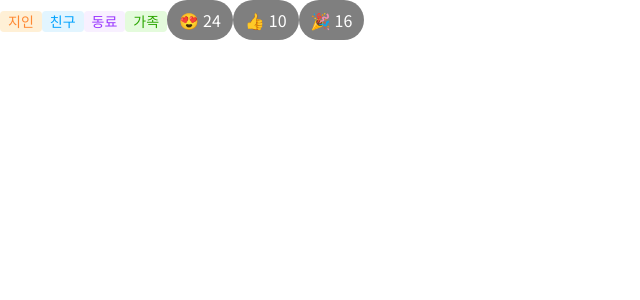
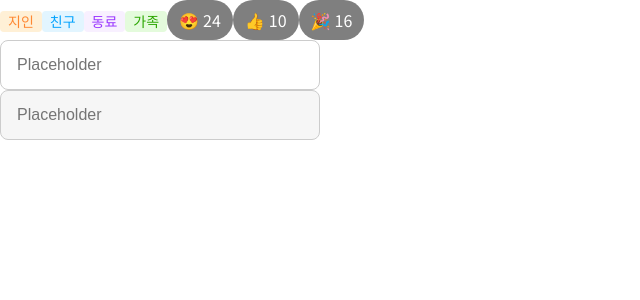
Before and after one commit to naya-h2/PART2-NDHH, a React (Vite) app: page / in a window 1280 px wide. Shown: the top 300 px of the page, without its empty margins (0-640 px from the left). Built offline with nearby package versions, Linux system fonts and the light colour scheme.

Commit message:
feat: input 구현

```diff
--- a/package.json
+++ b/package.json
@@ -26,6 +26,6 @@
     "eslint-plugin-react": "^7.32.2",
     "eslint-plugin-react-hooks": "^4.6.0",
     "eslint-plugin-react-refresh": "^0.4.3",
-    "vite": "^4.4.5"
+    "vite": "^4.5.0"
   }
 }
--- a/src/App.jsx
+++ b/src/App.jsx
@@ -1,4 +1,5 @@
 import Badge from "./components/Badge.jsx";
+import Input from "./components/Input.jsx";
 
 function App() {
   return (
@@ -11,6 +12,8 @@ function App() {
       <Badge num={24}>😍</Badge>
       <Badge num={10}>👍</Badge>
       <Badge num={16}>🎉</Badge>
+      <Input />
+      <Input disabled />
     </>
     // ↑
 
--- /dev/null
+++ b/src/components/Input.jsx
@@ -0,0 +1,70 @@
+import { useState } from "react";
+import styled from "styled-components";
+import { FONT16, FONT12 } from "../styles/FontStyles";
+
+const Input = ({ ...rest }) => {
+  // 에러 상태 확인하기 위해 임의로 에러 상태 추가 (추후 수정)
+  // iserror에 boolean 값 전달해주면 안돼서 state로 falsy, truthy한 값 전달해줌
+  const [error, setError] = useState("");
+
+  const handleInputChange = (e) => {
+    // 길이가 5보다 작을 경우 에러 메시지 표시하기
+    if (e.target.value.length < 5 && e.target.value.length !== 0) {
+      setError("true");
+    } else {
+      setError("");
+    }
+  };
+
+  return (
+    <div>
+      <StyledInput iserror={error} onBlur={handleInputChange} placeholder="Placeholder" {...rest} />
+      {error && <ErrorMessage>Error Message</ErrorMessage>}
+    </div>
+  );
+};
+
+const StyledInput = styled.input`
+  width: 320px;
+  padding: 12px 16px;
+  border-radius: 8px;
+  border: 1px solid var(--Gray3);
+  background: var(--White);
+  ${FONT16}
+
+  &:focus {
+    border: 2px solid var(--Gray5);
+    outline: none;
+  }
+
+  &:hover {
+    border: 1px solid var(--Gray5);
+  }
+
+  &:active {
+    border: 2px solid var(--Gray7);
+  }
+
+  &:disabled {
+    border: 1px solid var(--Gray3);
+    background: var(--Gray1);
+    color: var(--Gray4);
+  }
+
+  ${({ iserror }) =>
+    iserror &&
+    `
+    border: 1px solid var(--Error);
+  `}
+`;
+
+const ErrorMessage = styled.div`
+  width: 320px;
+  height: 18px;
+  margin-top: 4px;
+
+  color: var(--Error);
+  ${FONT12}
+`;
+
+export default Input;
```
Also changed, not shown: 1 other file (tests, documents, lock files or other folders).
